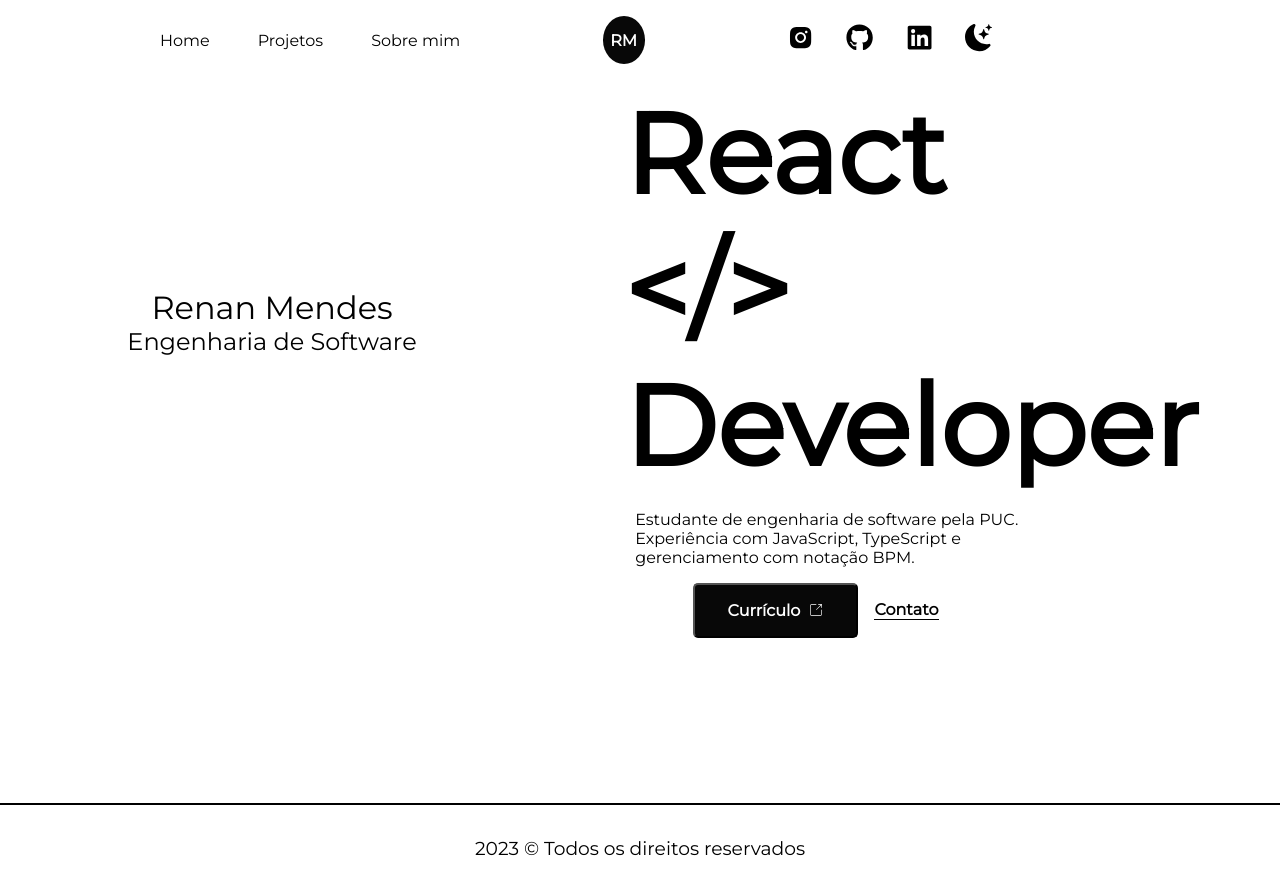
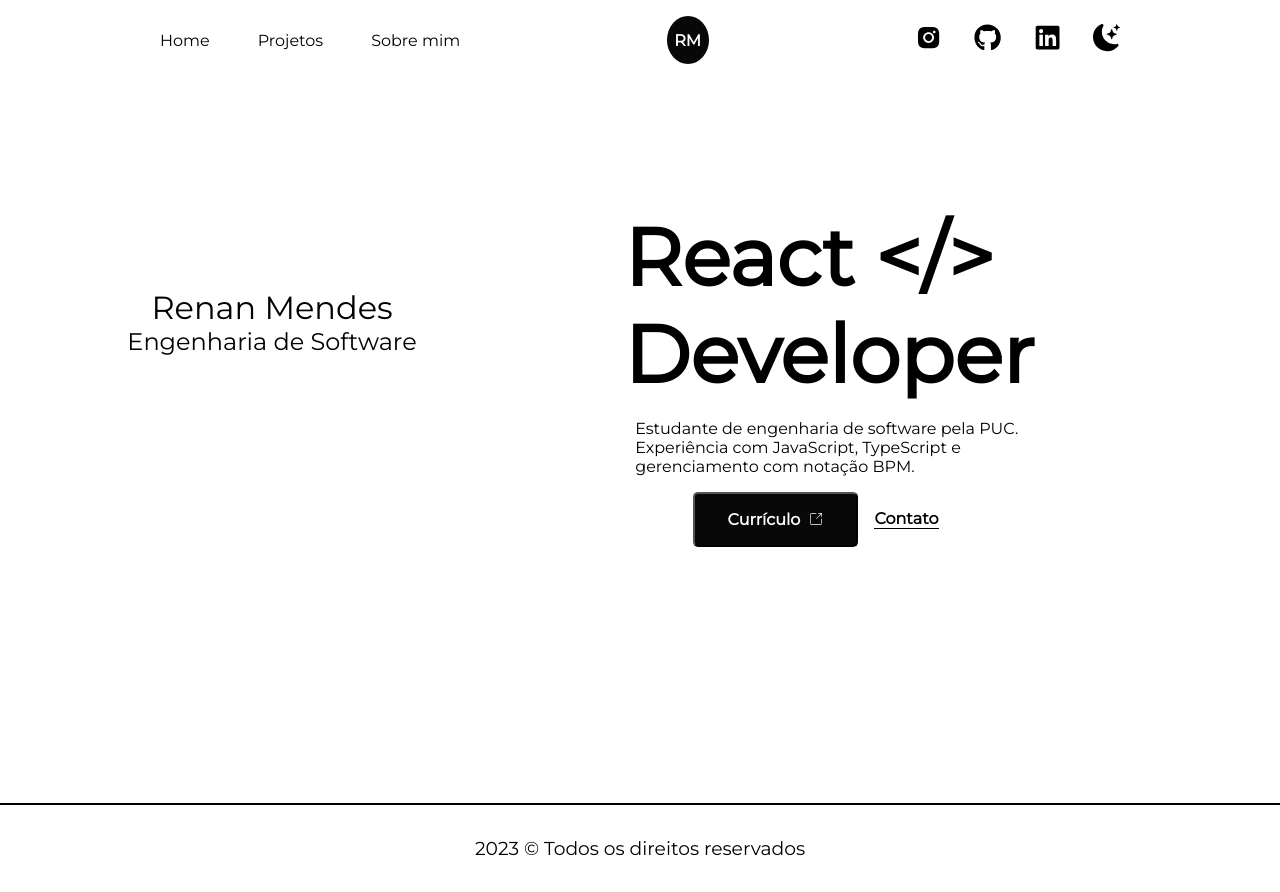
Before and after one commit to renantech/portfolio, a React (Create React App) app: page / in a window 1280 px wide. Built offline with nearby package versions, Linux system fonts and the light colour scheme.

Commit message:
Correção: Titulo react responsivo

```diff
--- a/src/interface/home/Home.module.css
+++ b/src/interface/home/Home.module.css
@@ -14,11 +14,12 @@
 .nav {
     display: flex;
     align-items: center;
-    padding: 0em 10em;
     justify-content: space-between;
 
+    width: 100%;
     margin-top: 1em;
     margin-right: 8em;
+    padding: 0em 10em;
 }
 
 .pages {
@@ -92,6 +93,8 @@
 .main {
     display: flex;
     justify-content: center;
+
+    width: 100%;
     padding-bottom: 1em;
 }
 
@@ -122,7 +125,7 @@
     width: 30vw;
     margin-top: -1em;
 
-    font-size: 7em;
+    font-size: 5em;
     font-weight: bold;
 }
 
```
